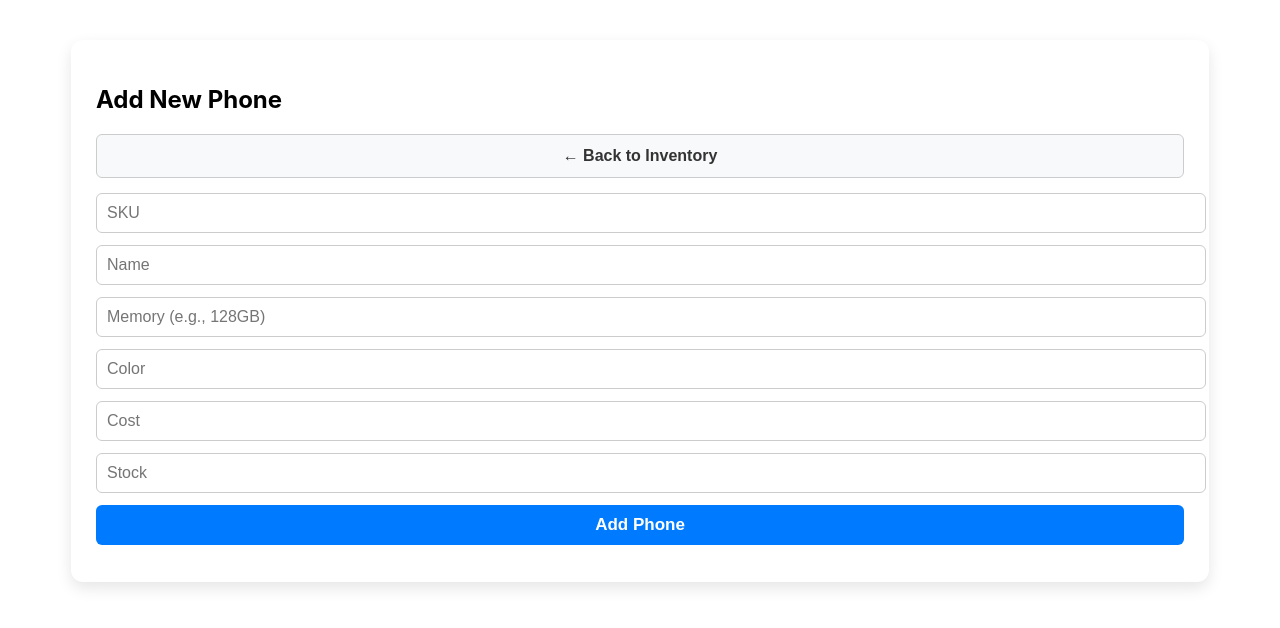
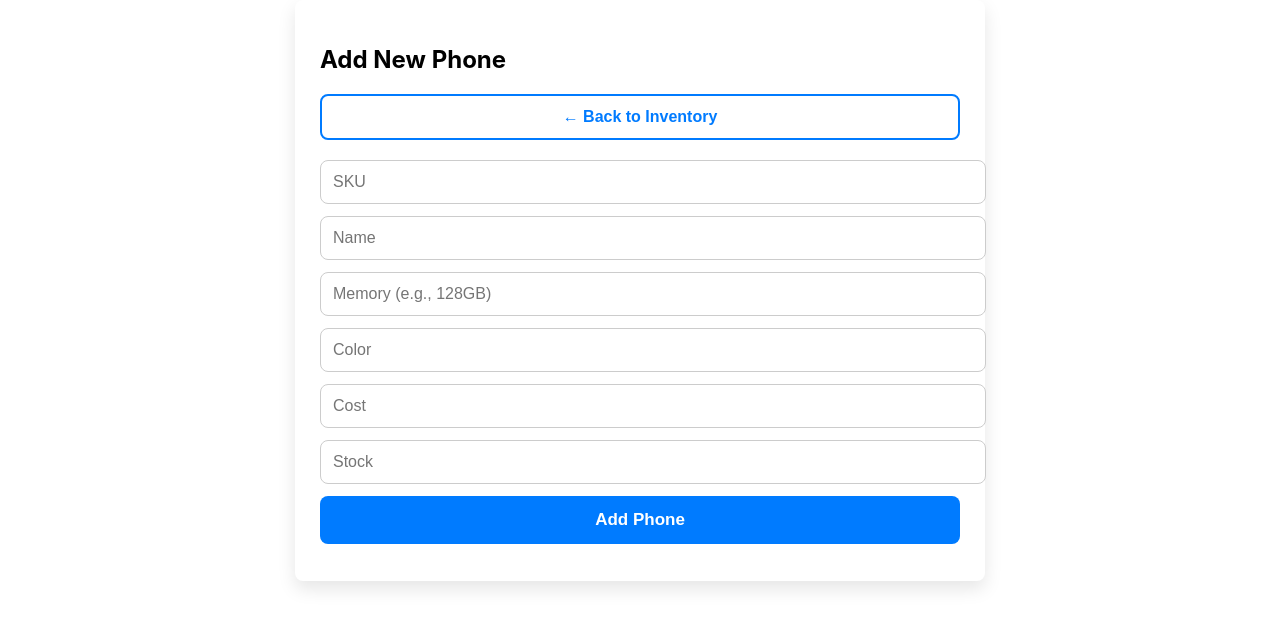
Before and after one commit to elvla2/newbackup, a React (Create React App) app in the folder phone-inventory-frontend/: page /add in a window 1280 px wide. Shown: the top 628 px of the page. Built offline with nearby package versions, Linux system fonts and the light colour scheme.

Commit message:
Version 16

```diff
--- a/phone-inventory-frontend/src/styles/form.css
+++ b/phone-inventory-frontend/src/styles/form.css
@@ -1,5 +1,15 @@
+.container {
+  width: 50%; /* Adjusted to prevent excessive stretching */
+  margin: auto;
+  padding: 25px;
+  border-radius: 8px;
+  background-color: white;
+  box-shadow: 0px 8px 18px rgba(0, 0, 0, 0.1);
+  transition: all 0.3s ease-in-out;
+}
+
 .container:hover {
-  box-shadow: 0px 8px 18px rgba(0, 0, 0, 0.15);
+  box-shadow: 0px 10px 20px rgba(0, 0, 0, 0.2);
 }
 
 /* Input Fields & Buttons */
@@ -7,9 +17,9 @@ input, button {
   display: block;
   width: 100%;
   margin-bottom: 12px;
-  padding: 10px;
+  padding: 12px;
   border: 1px solid #ccc;
-  border-radius: 6px;
+  border-radius: 8px;
   font-size: 16px;
   transition: all 0.3s ease-in-out;
 }
@@ -30,6 +40,8 @@ button {
   font-weight: bold;
   cursor: pointer;
   transition: all 0.3s ease-in-out;
+  padding: 14px;
+  border-radius: 8px;
 }
 
 button:hover {
@@ -37,21 +49,28 @@ button:hover {
   transform: scale(1.05);
 }
 
-/* Back Button */
+/* Back Button - More Professional Look */
 .back-button {
-  background-color: #f8f9fa;
-  color: #333;
-  border: 1px solid #ccc;
+  display: flex;
+  align-items: center;
+  justify-content: center;
+  gap: 10px;
+  background-color: transparent;
+  color: #007bff;
+  border: 2px solid #007bff;
   padding: 12px 18px;
-  margin-bottom: 15px;
+  margin-bottom: 20px;
   font-size: 16px;
   font-weight: 600;
+  border-radius: 8px;
+  cursor: pointer;
   transition: all 0.3s ease-in-out;
 }
 
 .back-button:hover {
-  background-color: #e0e0e0;
-  transform: scale(1.02);
+  background-color: #007bff;
+  color: white;
+  transform: scale(1.05);
 }
 
 /* Responsive Design */
@@ -63,7 +82,7 @@ button:hover {
 
   input, button {
     font-size: 15px;
-    padding: 8px;
+    padding: 10px;
   }
 
   .back-button {
```
